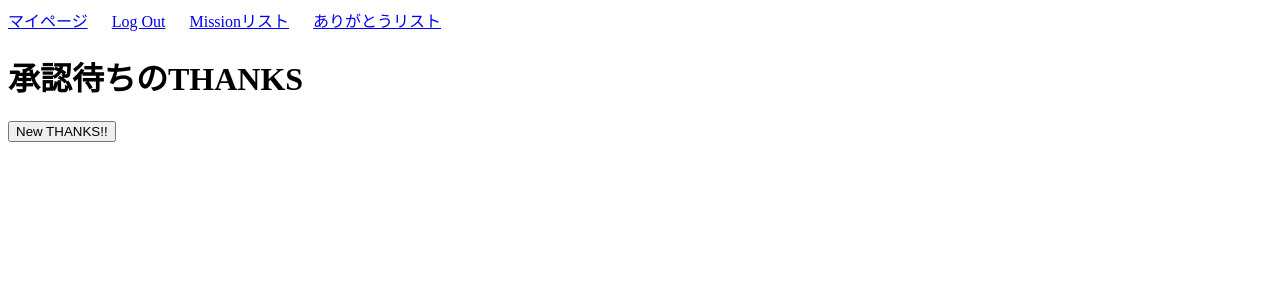
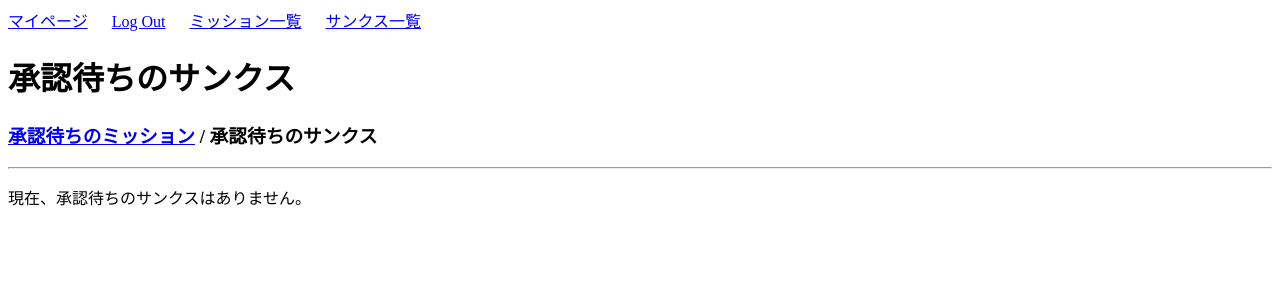
Before and after one commit to 55-yoshi/positive_mission, a Django app: page /thanks/thanks_approval/ in a window 1280 px wide. Shown: the top 300 px of the page. Run offline with Django 3.2, Linux system fonts and the light colour scheme; a user stored in the database is signed in; data comes from the database, SQL or seed files in the repository; both versions use the stored data as it was after the commit.

```diff
--- a/mission/templates/mission/base.html
+++ b/mission/templates/mission/base.html
@@ -14,16 +14,15 @@
     {% if user.is_authenticated %}
         <a href="{% url 'logout' %}">Log Out</a>
         <a>&emsp;</a>
-        <a href="{% url 'mission-home' %}">Missionリスト</a>
+        <a href="{% url 'mission-home' %}">ミッション一覧</a>
         <a>&emsp;</a>
-        <a href="{% url 'thanks-list' %}">ありがとうリスト</a>
+        <a href="{% url 'thanks-list' %}">サンクス一覧</a>
         <a>&emsp;</a>
         {% if profile.get_kubun_display == '経営者' or profile.get_kubun_display == '管理者' %}
             <a href="{% url 'management' %}">メンバー管理</a>
             <a>&emsp;</a>
-            <a href="{% url 'mission-waiting' %}">承認待ちのミッション</a>
+            <a href="{% url 'mission-waiting' %}">承認待ち</a>
             <a>&emsp;</a>
-            <a href="{% url 'thanks-waiting' %}">承認待ちのサンクス</a>
         {% endif %}
     {% else %}
         <a href="{% url 'login' %}">Log In</a>
--- a/mission/templates/mission/mission_form.html
+++ b/mission/templates/mission/mission_form.html
@@ -4,7 +4,7 @@
 
 
 <div>
-    <h3>New Mission</h3>
+    <h1>ミッション作成</h1>
 </div>
 <div>
     <table>
--- a/thanks/templates/thanks/thanks_detail.html
+++ b/thanks/templates/thanks/thanks_detail.html
@@ -1,7 +1,6 @@
 {% extends 'mission/base.html' %}
 
 {% block body %}
-    <!-- <h1>ありがとう詳細</h1> -->
 <center>
     <h2><b>{{ object.giver }}さん</b>から
     <b>
@@ -50,7 +49,6 @@
             <tr><td><input type="submit" value="承認"></td></tr>
         </form>
     </table>
-    <p>承認待ちで、管理者or経営者 の時</p>
 {% endif %}
 {% endif %}
 
--- a/thanks/templates/thanks/thanks_waiting.html
+++ b/thanks/templates/thanks/thanks_waiting.html
@@ -1,13 +1,12 @@
 {% extends 'mission/base.html' %}
 
 {% block body %}
-<h1>承認待ちのTHANKS</h1>
 
+<h1>承認待ちのサンクス</h1>
 <div>
-    <form action="{% url 'thanks-create' %}">
-        <input type="submit" value="New THANKS!!">
-    </form>
 
+
+    <h3><a href="{% url 'mission-waiting' %}">承認待ちのミッション</a> / 承認待ちのサンクス</h3>
 
     {% for thanks in thanks_list %}
         {% if thanks.get_approval_display == '承認待ち' %}
@@ -30,6 +29,11 @@
         {% endif %}
     {% endfor %}
 
+    {% if not not_approval %}
+        <hr>
+        <p>現在、承認待ちのサンクスはありません。</p>
+    {% endif %}
+
 </div>
 {% endblock body %}
 
--- a/thanks/views.py
+++ b/thanks/views.py
@@ -6,19 +6,29 @@ from user.models import Profile
 from .forms import ThanksCreateForm
 from django.views.generic.edit import ModelFormMixin
 from exp.forms import ThanksApprovalForm
+from django.db.models import Q
 
 
 class ThanksListView(ListView):
     model = Thanks
     template_name = 'thanks/thanks_list.html'
     context_object_name = 'thanks_list'
-    ordering = ['-date_posted']
 
     def get_context_data(self, **kwargs):
         context = super(ThanksListView, self).get_context_data(**kwargs)
         profile = Profile.objects.get(user=self.request.user)
         context['profile'] = profile
         return context
+
+    def get_queryset(self):
+        q_word = self.request.GET.get('query')
+
+        if q_word:
+            object_list = Thanks.objects.filter(
+                Q(giver__username__icontains=q_word)|Q(recipients__user__username__icontains=q_word)).order_by('-date_posted')
+        else:
+            object_list = Thanks.objects.all().order_by('-date_posted')
+        return object_list
 
 
 class ThanksDetailView(DetailView, ModelFormMixin):
@@ -56,6 +66,13 @@ class ThanksCreateView(CreateView, ModelFormMixin):
             form = ThanksCreateForm()
         return render(self.request, 'thanks/thanks_form.html', {'form':form})
 
+    def get_context_data(self, **kwargs):
+        context = super(ThanksCreateView, self).get_context_data(**kwargs)
+        profile = Profile.objects.get(user=self.request.user)
+        context['profile'] = profile
+        # context['recipients_tt'] = recipients_tt
+        return context
+
 
 class ThanksUpdateView(UpdateView, ModelFormMixin):
     model = Thanks
@@ -92,7 +109,9 @@ class ThanksWaitingListView(ListView):
     def get_context_data(self, **kwargs):
         context = super(ThanksWaitingListView, self).get_context_data(**kwargs)
         profile = Profile.objects.get(user=self.request.user)
+        not_approval = Thanks.objects.filter(approval=0)
         context["profile"] = profile
+        context['not_approval'] = not_approval
         return context
 
 
```
Also changed, not shown: mission/templates/mission/home.html (+10 -5 lines), mission/templates/mission/mission_waiting.html (+8 -5 lines), mission/views.py (+15 -1 lines), thanks/forms.py (+9 -0 lines), thanks/templates/thanks/thanks_form.html (+17 -2 lines), thanks/templates/thanks/thanks_list.html (+7 -2 lines), db.sqlite3. Lines whose indentation alone changed are shown as unchanged.
